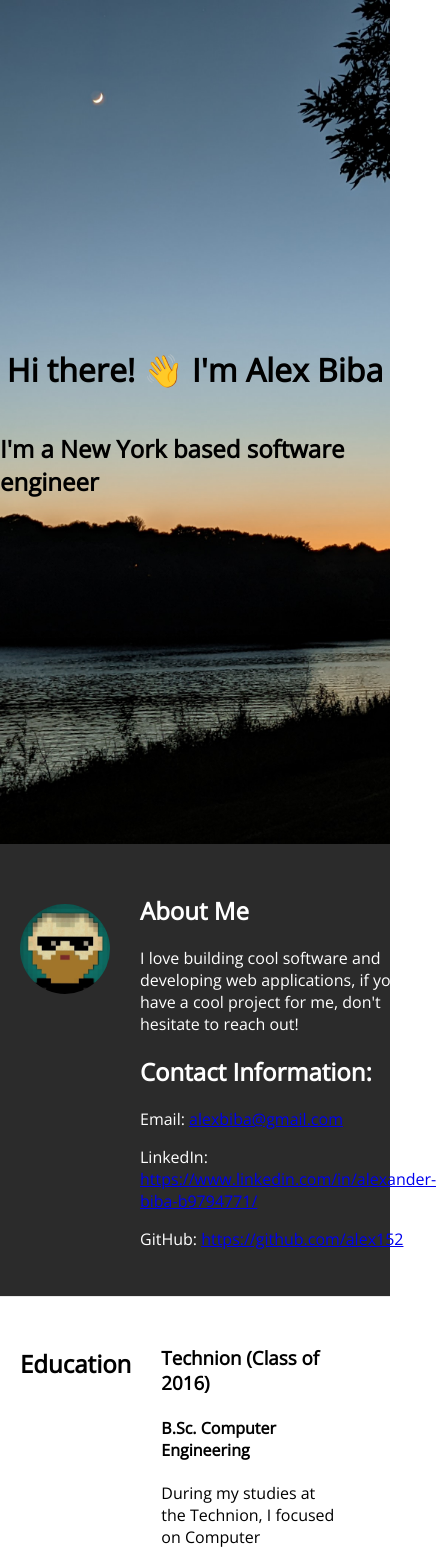
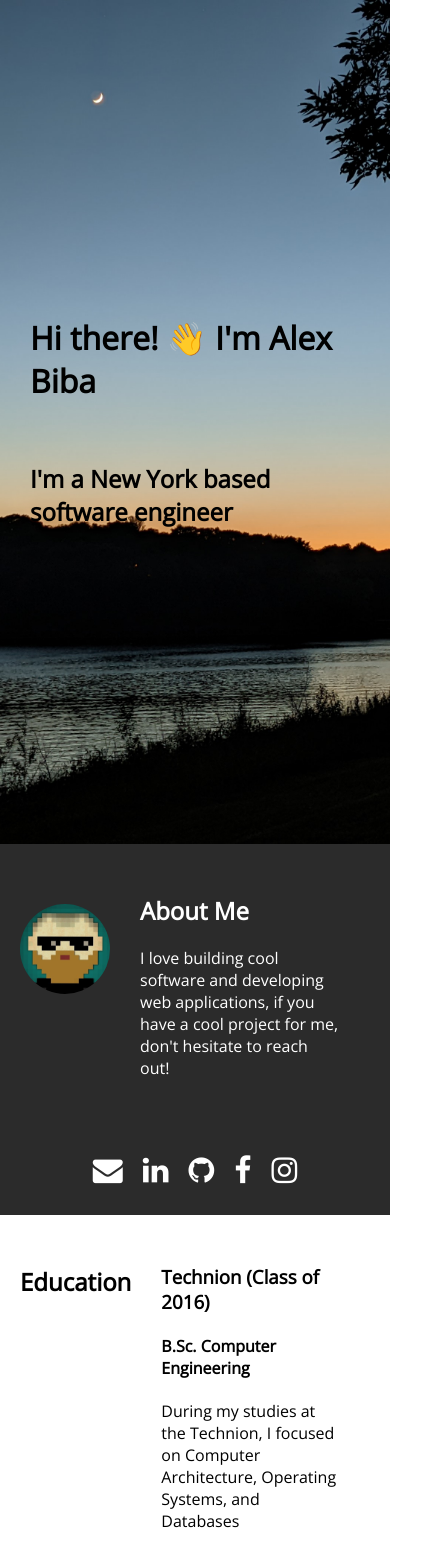
Before and after one commit to AlexanderBiba/AlexanderBiba.github.io, a React (Create React App) app: page / in a window 390 px wide. Shown: the top 1550 px of the page, 436 px wide, since content can reach past the window. Built offline with nearby package versions, Linux system fonts and the light colour scheme.

Commit message:
More styling, nicer mobile rendering

```diff
--- a/package.json
+++ b/package.json
@@ -3,6 +3,7 @@
     "version": "0.1.0",
     "private": true,
     "dependencies": {
+        "font-awesome": "^4.7.0",
         "react": "^18.1.0",
         "react-dom": "^18.1.0",
         "react-scripts": "5.0.1",
--- a/src/About.js
+++ b/src/About.js
@@ -3,18 +3,16 @@ import "./About.scss";
 export default function About() {
     return (
         <div className="about">
-            <img
-                className="avatar"
-                src="images/avatar.jpeg"
-                alt="Alexander Biba Profile Pic"
-            />
+            <div className="title">
+                <img
+                    className="avatar"
+                    src="images/avatar.jpeg"
+                    alt="Alex Biba Profile Pic"
+                />
+            </div>
             <div className="content">
                 <h2>About Me</h2>
                 <p>I love building cool software and developing web applications, if you have a cool project for me, don't hesitate to reach out!</p>
-                <h2>Contact Information:</h2>
-                <p>Email: <a href="alexbiba@gmail.com">alexbiba@gmail.com</a></p>
-                <p>LinkedIn: <a href="https://www.linkedin.com/in/alexander-biba-b9794771/">https://www.linkedin.com/in/alexander-biba-b9794771/</a></p>
-                <p>GitHub: <a href="https://github.com/alex152">https://github.com/alex152</a></p>
             </div>
         </div>
     );
--- a/src/About.scss
+++ b/src/About.scss
@@ -2,14 +2,21 @@
 
 .about {
     @include section;
+    border: none;
+    justify-content: center;
+
+    .title {
+        display: flex;
+        justify-content: center;
+    }
 
     .avatar {
         border-radius: 50%;
         height: 90px;
-        width: 90px;
         margin: 30px 0;
     }
 
     color: $bg_light;
     background-color: $bg_dark;
+
 }
--- a/src/App.js
+++ b/src/App.js
@@ -11,6 +11,7 @@ function App() {
         <div className="App" >
             <Home/>
             <About/>
+            <Contact/>
             <Education/>
             <Experience/>
             <Skills/>
--- a/src/Contact.js
+++ b/src/Contact.js
@@ -1,8 +1,16 @@
 import "./Contact.scss";
+import 'font-awesome/css/font-awesome.min.css';
 
 export default function Contact() {
     return (
         <div className="contact">
+            <div className="content">
+                <a className="fa fa-envelope" href="alexbiba@gmail.com" />
+                <a className="fa fa-linkedin" href="https://www.linkedin.com/in/alexander-biba-b9794771" />
+                <a className="fa fa-github" href="https://github.com/alex152" />
+                <a className="fa fa-facebook" href="https://www.facebook.com/alexbiba" />
+                <a className="fa fa-instagram" href="https://www.instagram.com/alexbiba" />
+            </div>
         </div>
     )
 }
--- a/src/Contact.scss
+++ b/src/Contact.scss
@@ -1,8 +1,20 @@
 @import "_section";
 
 .contact {
-    @include section;
-
+    height: 50px;
     color: $bg_light;
     background-color: $bg_dark;
+    padding: 20px;
+
+    .content {
+        display: flex;
+        justify-content: center;
+
+        a {
+            font-size: 30px;
+            color: white;
+            text-decoration: none;
+            padding: 10px
+        }
+    }
 }
--- a/src/Education.js
+++ b/src/Education.js
@@ -3,7 +3,7 @@ import "./Education.scss"
 export default function Education() {
     return (
         <div className="education">
-            <h2>Education</h2>
+            <h2 className="title">Education</h2>
             <div className="content">
                 <h3>Technion (Class of 2016)</h3>
                 <h4>B.Sc. Computer Engineering</h4>
--- a/src/Experience.js
+++ b/src/Experience.js
@@ -3,7 +3,7 @@ import "./Experience.scss";
 export default function Experience() {
     return (
         <div className="experience">
-            <h2>Experience</h2>
+            <h2 className="title">Experience</h2>
             <div className="content">
                 <div>
                     <h3>Bloomberg L.P.</h3>
@@ -13,7 +13,7 @@ export default function Experience() {
                 <div>
                     <h3>Intel Corporation</h3>
                     <h4>2015-2016</h4>
-                    <p>Developing pre-silicon hardware verification enviroments for a video processing SoC</p>
+                    <p>Developing pre-silicon hardware verification enviroments for an image processing SoC</p>
                 </div>
                 <div>
                     <h3>CSR plc (acquired by Qualcomm)</h3>
--- a/src/Home.scss
+++ b/src/Home.scss
@@ -6,4 +6,7 @@
     align-items: center;
     justify-content: center;
     flex-direction: column;
+    h1, h2 {
+        margin: 30px;
+    }
 }
--- a/src/Skills.js
+++ b/src/Skills.js
@@ -3,7 +3,7 @@ import "./Skills.scss";
 export default function Skills() {
     return (
         <div className="skills">
-            <h2>Skills</h2>
+            <h2 className="title">Skills</h2>
             <div className="content">
                 <div>Vue.js</div>
                 <div>React.js</div>
--- a/src/Works.js
+++ b/src/Works.js
@@ -3,7 +3,7 @@ import "./Works.scss";
 export default function Works() {
     return (
         <div className="works">
-            <h2>Works</h2>
+            <h2 className="title">Works</h2>
             <div className="content">
                 <p>Wordle: <a href="https://github.com/alex152/wordle">https://github.com/alex152/wordle</a></p>
                 <p>Goal buddy: <a href="https://github.com/alex152/goal-buddy">https://github.com/alex152/goal-buddy</a></p>
--- a/src/_section.scss
+++ b/src/_section.scss
@@ -2,6 +2,9 @@
     display: flex;
     padding: 30px 20px;
     border-bottom: 1px solid #E8E8E8;
+    .title {
+        width: 120px;
+    }
     .content {
         margin: 0 30px;
     }
```
Also changed, not shown: 1 other file (tests, documents, lock files or other folders).
